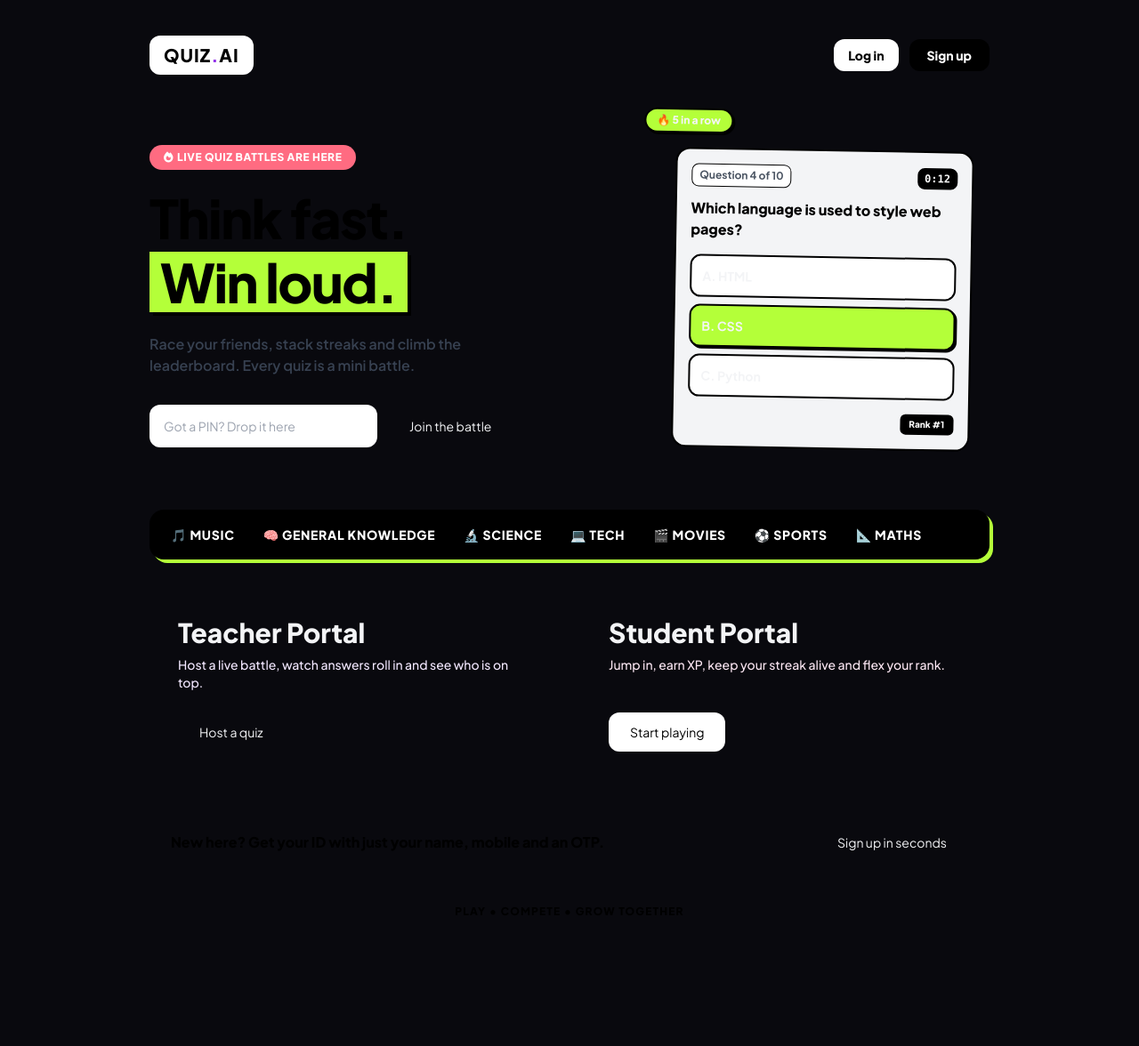
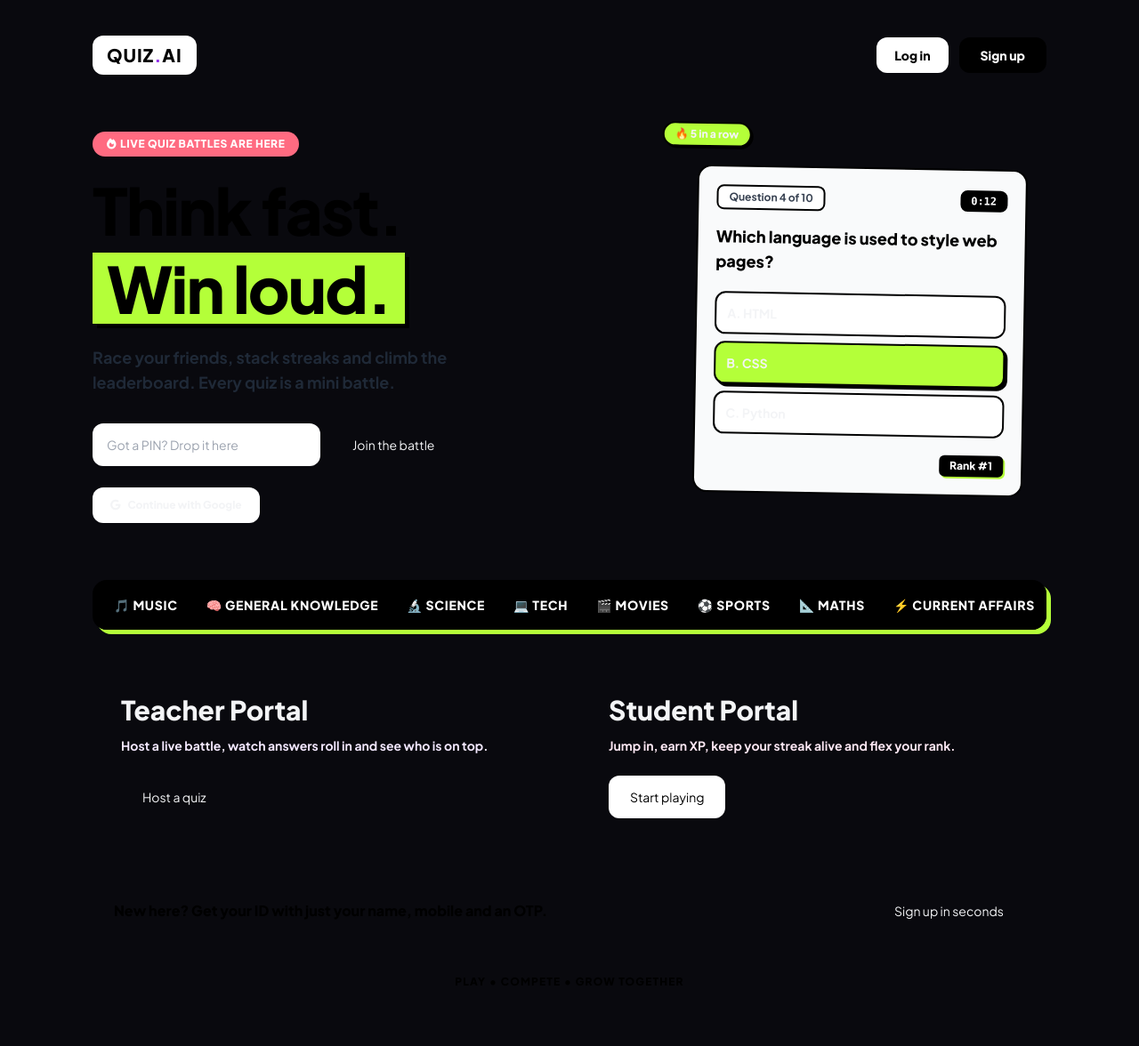
Before and after one commit to SamvedPatil2021/Quiz-App, a Flask app: page / in a window 1280 px wide. Shown: the whole page at 89% size. Before the commit the page ends 1029 px from the top, so only its background shows below. Run offline with Flask 3, Linux system fonts and the light colour scheme; some libraries are stand-ins or nearby versions.

Commit message:
Apply cream background and bold playful neo-brutalist theme matching reference PDF

```diff
--- a/templates/index.html
+++ b/templates/index.html
@@ -145,7 +145,7 @@
     <main class="flex-1 flex flex-col">
 
 <!-- 1. LANDING / ROLE SELECTION SCREEN -->
-        <section id="view-role-selection" class="flex-1 flex flex-col justify-between p-6 sm:p-10 max-w-5xl mx-auto w-full relative">
+        <section id="view-role-selection" class="flex-1 flex flex-col justify-between p-6 sm:p-10 max-w-6xl mx-auto w-full relative">
 
             <!-- Top Navigation Header -->
             <div class="flex justify-between items-center pb-6 border-b-3 border-black">
@@ -153,13 +153,13 @@
                     <span class="font-black text-xl tracking-wider text-black">QUIZ<span class="text-purple-600">.</span>AI</span>
                 </div>
                 <div class="flex items-center space-x-3">
-                    <button onclick="selectRole('teacher')" class="px-4 py-2 text-sm font-extrabold text-black bg-white neo-btn rounded-xl">Log in</button>
-                    <button onclick="switchView('signup')" class="px-5 py-2 text-sm font-extrabold text-white bg-black neo-btn rounded-xl">Sign up</button>
+                    <button onclick="selectRole('teacher')" class="px-5 py-2.5 text-sm font-extrabold text-black bg-white neo-btn rounded-xl">Log in</button>
+                    <button onclick="switchView('signup')" class="px-6 py-2.5 text-sm font-extrabold text-white bg-black neo-btn rounded-xl">Sign up</button>
                 </div>
             </div>
 
             <!-- Hero Section Grid -->
-            <div class="grid grid-cols-1 lg:grid-cols-12 gap-8 py-8 items-center">
+            <div class="grid grid-cols-1 lg:grid-cols-12 gap-12 py-10 items-center">
 
                 <!-- Left Hero Text & Battle PIN Box -->
                 <div class="lg:col-span-7 space-y-6">
@@ -167,12 +167,12 @@
                         <i class="fa-solid fa-fire mr-1"></i> Live quiz battles are here
                     </div>
 
-                    <h1 class="text-5xl sm:text-6xl font-black text-black tracking-tight leading-none">
+                    <h1 class="text-6xl sm:text-7xl font-black text-black tracking-tight leading-none">
                         Think fast.<br>
-                        <span class="bg-[#b4ff39] px-3 py-1 border-3 border-black inline-block mt-2 shadow-[4px_4px_0px_#000]">Win loud.</span>
+                        <span class="bg-[#b4ff39] px-4 py-1 border-3 border-black inline-block mt-3 shadow-[5px_5px_0px_#000]">Win loud.</span>
                     </h1>
 
-                    <p class="text-base font-semibold text-gray-700 max-w-md">
+                    <p class="text-lg font-bold text-gray-800 max-w-md">
                         Race your friends, stack streaks and climb the leaderboard. Every quiz is a mini battle.
                     </p>
 
@@ -181,28 +181,34 @@
                         <input type="text" placeholder="Got a PIN? Drop it here" class="px-4 py-3.5 neo-input rounded-xl text-sm w-full sm:w-64">
                         <button onclick="showCustomAlert('Enter a valid quiz PIN to join battle!')" class="px-6 py-3.5 neo-btn neo-btn-purple rounded-xl text-sm">Join the battle</button>
                     </div>
+
+                    <div>
+                        <button onclick="selectRole('student')" class="px-5 py-3 bg-white neo-btn rounded-xl text-xs font-black inline-flex items-center space-x-2">
+                            <i class="fa-brands fa-google"></i> <span>Continue with Google</span>
+                        </button>
+                    </div>
                 </div>
 
                 <!-- Right Preview Floating Card -->
-                <div class="lg:col-span-5">
-                    <div class="neo-card p-5 rounded-3xl relative rotate-1 hover:rotate-0 transition-transform">
+                <div class="lg:col-span-5 flex justify-center">
+                    <div class="neo-card p-6 rounded-3xl relative rotate-1 hover:rotate-0 transition-transform w-full max-w-md">
                         <div class="absolute -top-4 -left-4 bg-[#b4ff39] border-2 border-black px-3 py-1 text-xs font-black rounded-full shadow-[2px_2px_0px_#000]">
                             🔥 5 in a row
                         </div>
-                        <div class="bg-gray-100 border-2 border-black p-4 rounded-2xl space-y-3 mt-2">
-                            <div class="flex justify-between items-center text-xs font-bold text-gray-600">
-                                <span class="bg-white px-2 py-1 border border-black rounded-lg">Question 4 of 10</span>
-                                <span class="font-mono bg-black text-white px-2 py-1 rounded-lg">0:12</span>
+                        <div class="bg-gray-50 border-2 border-black p-5 rounded-2xl space-y-4 mt-2">
+                            <div class="flex justify-between items-center text-xs font-bold text-gray-700">
+                                <span class="bg-white px-3 py-1 border-2 border-black rounded-lg">Question 4 of 10</span>
+                                <span class="font-mono bg-black text-white px-3 py-1 rounded-lg">0:12</span>
                             </div>
-                            <h3 class="font-black text-black text-base">Which language is used to style web pages?</h3>
+                            <h3 class="font-black text-black text-lg">Which language is used to style web pages?</h3>
 
                             <div class="space-y-2 pt-1 text-sm font-bold">
                                 <div class="p-3 bg-white border-2 border-black rounded-xl">A. HTML</div>
-                                <div class="p-3 bg-[#b4ff39] border-2 border-black rounded-xl shadow-[2px_2px_0px_#000]">B. CSS</div>
+                                <div class="p-3 bg-[#b4ff39] border-2 border-black rounded-xl shadow-[3px_3px_0px_#000]">B. CSS</div>
                                 <div class="p-3 bg-white border-2 border-black rounded-xl">C. Python</div>
                             </div>
                             <div class="flex justify-end pt-1">
-                                <span class="bg-black text-white text-[10px] font-black px-2.5 py-1 rounded-md">Rank #1</span>
+                                <span class="bg-black text-white text-xs font-black px-3 py-1 rounded-md shadow-[2px_2px_0px_#b4ff39]">Rank #1</span>
                             </div>
                         </div>
                     </div>
@@ -211,8 +217,8 @@
             </div>
 
             <!-- Categories Ticker Bar -->
-            <div class="py-4 overflow-x-auto whitespace-nowrap bg-black text-white px-6 rounded-2xl border-3 border-black my-4 shadow-[4px_4px_0px_#b4ff39]">
-                <div class="inline-flex space-x-8 font-extrabold text-sm uppercase tracking-wider">
+            <div class="py-4 overflow-x-auto whitespace-nowrap bg-black text-white px-6 rounded-2xl border-3 border-black my-6 shadow-[5px_5px_0px_#b4ff39]">
+                <div class="inline-flex space-x-8 font-black text-sm uppercase tracking-wider">
                     <span class="hover:text-[#b4ff39] cursor-pointer">🎵 Music</span>
                     <span class="hover:text-[#b4ff39] cursor-pointer">🧠 General Knowledge</span>
                     <span class="hover:text-[#b4ff39] cursor-pointer">🔬 Science</span>
@@ -220,6 +226,7 @@
                     <span class="hover:text-[#b4ff39] cursor-pointer">🎬 Movies</span>
                     <span class="hover:text-[#b4ff39] cursor-pointer">⚽ Sports</span>
                     <span class="hover:text-[#b4ff39] cursor-pointer">📐 Maths</span>
+                    <span class="hover:text-[#b4ff39] cursor-pointer">⚡ Current Affairs</span>
                 </div>
             </div>
 
@@ -228,23 +235,23 @@
 
                 <!-- Teacher Portal Card -->
                 <div class="neo-card-purple p-8 rounded-3xl flex flex-col justify-between space-y-6">
-                    <div class="space-y-2">
+                    <div class="space-y-3">
                         <h3 class="text-3xl font-black">Teacher Portal</h3>
-                        <p class="text-sm font-medium text-purple-100">Host a live battle, watch answers roll in and see who is on top.</p>
+                        <p class="text-sm font-bold text-purple-100">Host a live battle, watch answers roll in and see who is on top.</p>
                     </div>
                     <div>
-                        <button onclick="selectRole('teacher')" class="px-6 py-3 neo-btn neo-btn-green rounded-xl text-sm">Host a quiz</button>
+                        <button onclick="selectRole('teacher')" class="px-6 py-3.5 neo-btn neo-btn-green rounded-xl text-sm">Host a quiz</button>
                     </div>
                 </div>
 
                 <!-- Student Portal Card -->
                 <div class="neo-card-pink p-8 rounded-3xl flex flex-col justify-between space-y-6">
-                    <div class="space-y-2">
+                    <div class="space-y-3">
                         <h3 class="text-3xl font-black">Student Portal</h3>
-                        <p class="text-sm font-medium text-pink-100">Jump in, earn XP, keep your streak alive and flex your rank.</p>
+                        <p class="text-sm font-bold text-pink-100">Jump in, earn XP, keep your streak alive and flex your rank.</p>
                     </div>
                     <div>
-                        <button onclick="selectRole('student')" class="px-6 py-3 neo-btn bg-white text-black rounded-xl text-sm">Start playing</button>
+                        <button onclick="selectRole('student')" class="px-6 py-3.5 neo-btn bg-white text-black rounded-xl text-sm">Start playing</button>
                     </div>
                 </div>
 
@@ -252,19 +259,20 @@
 
             <!-- Create Account Banner -->
             <div class="neo-card-green p-6 rounded-3xl flex flex-col sm:flex-row items-center justify-between gap-4 mt-6">
-                <p class="font-extrabold text-black text-sm sm:text-base">
+                <p class="font-black text-black text-base">
                     New here? Get your ID with just your name, mobile and an OTP.
                 </p>
-                <button onclick="switchView('signup')" class="px-6 py-3 neo-btn neo-btn-black rounded-xl text-sm whitespace-nowrap">
+                <button onclick="switchView('signup')" class="px-6 py-3.5 neo-btn neo-btn-black rounded-xl text-sm whitespace-nowrap">
                     Sign up in seconds
                 </button>
             </div>
 
             <!-- Footer -->
-            <div class="text-center py-6 text-xs font-extrabold text-black tracking-widest uppercase">
+            <div class="text-center py-6 text-xs font-black text-black tracking-widest uppercase">
                 PLAY &bull; COMPETE &bull; GROW TOGETHER
             </div>
         </section>
+
 
         <!-- 2. AUTHENTICATION LOGIN SCREEN -->
         <section id="view-auth" class="hidden flex-1 flex flex-col justify-between p-6 max-w-md mx-auto w-full">
```
Also changed, not shown: static/style.css (+5 -3 lines).
